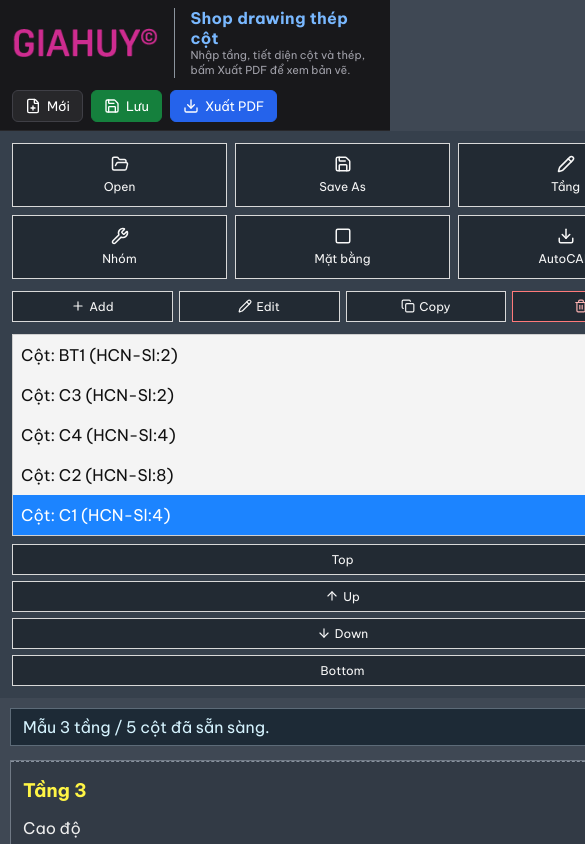
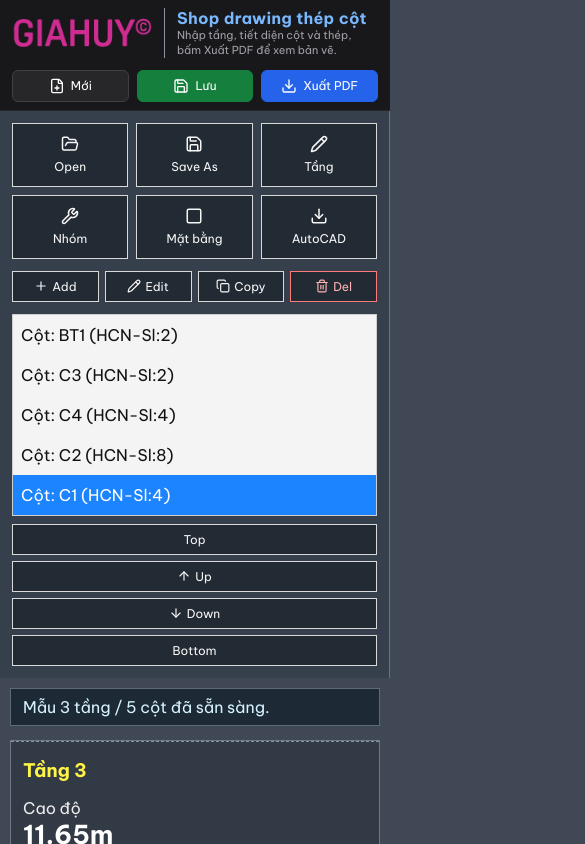
Before and after one commit to ntgiahuy/cot, a React (Vite) app: page / in a window 390 px wide. Shown: the top 844 px of the page, 585 px wide, since content can reach past the window. Built offline with nearby package versions, Linux system fonts and the light colour scheme.

Commit message:
Fix mobile header full width

```diff
--- a/src/App.css
+++ b/src/App.css
@@ -13,10 +13,13 @@
 
 .app-root {
   min-height: 100vh;
+  width: 100%;
+  max-width: 100%;
   display: flex;
   flex-direction: column;
   background: #3f4854;
   font-family: "Be Vietnam Pro", Arial, sans-serif;
+  overflow-x: hidden;
 }
 
 .site-header {
@@ -24,6 +27,8 @@
   flex-wrap: wrap;
   align-items: center;
   gap: 12px;
+  width: 100%;
+  box-sizing: border-box;
   padding: 8px 12px;
   background: #18181b;
   border-bottom: 1px solid #27272a;
@@ -31,20 +36,24 @@
 
 .brand {
   display: flex;
+  flex: 1 1 240px;
   min-width: 0;
   align-items: center;
-  gap: 16px;
+  gap: 12px;
 }
 
 .brand img {
   height: 40px;
   width: auto;
+  max-width: 140px;
   display: block;
+  flex-shrink: 0;
 }
 
 .brand-copy {
   min-width: 0;
-  padding-left: 16px;
+  flex: 1;
+  padding-left: 12px;
   border-left: 1px solid #8b949e;
 }
 
@@ -66,6 +75,7 @@
   display: flex;
   flex-wrap: wrap;
   align-items: center;
+  justify-content: flex-end;
   gap: 8px;
 }
 
@@ -335,6 +345,7 @@ h1 {
 
 .column-band-grid {
   display: grid;
+  grid-template-columns: repeat(auto-fit, minmax(110px, 1fr));
   gap: 8px;
   padding: 16px;
 }
@@ -602,10 +613,38 @@ legend {
   .list-wrap {
     grid-template-columns: 1fr;
   }
+
+  .elevation-board {
+    overflow-x: auto;
+  }
 }
 
 @media (max-width: 720px) {
-  .site-header,
+  .site-header {
+    flex-direction: column;
+    align-items: stretch;
+  }
+
+  .brand {
+    width: 100%;
+    flex: 1 1 auto;
+  }
+
+  .header-actions {
+    margin-left: 0;
+    width: 100%;
+    display: grid;
+    grid-template-columns: repeat(3, minmax(0, 1fr));
+    gap: 8px;
+  }
+
+  .hdr-btn {
+    width: 100%;
+    justify-content: center;
+    padding: 0 8px;
+    font-size: 12px;
+  }
+
   .form-row,
   .topbar,
   .button-row,
@@ -614,9 +653,7 @@ legend {
     flex-direction: column;
     align-items: stretch;
   }
-  .header-actions {
-    margin-left: 0;
-  }
+
   .workspace {
     padding: 10px;
   }
--- a/src/App.tsx
+++ b/src/App.tsx
@@ -384,7 +384,7 @@ export default function App() {
                   <span>H (mm)</span>
                   <strong>{floor.heightMm}</strong>
                 </button>
-                <div className="column-band-grid" style={{ gridTemplateColumns: `repeat(${Math.max(project.columns.length, 1)}, minmax(120px, 1fr))` }}>
+                <div className="column-band-grid">
                   {project.columns.map((column) => {
                     const section = sectionFor(column, floor.id);
                     const active = column.id === selectedColumnId && floor.id === selectedFloorId;
--- a/src/index.css
+++ b/src/index.css
@@ -1,5 +1,11 @@
 * { box-sizing: border-box; }
-html, body, #root { margin: 0; min-height: 100%; }
+html, body, #root {
+  margin: 0;
+  min-height: 100%;
+  width: 100%;
+  max-width: 100%;
+  overflow-x: hidden;
+}
 body {
   background: #3f4854;
   color: #fff;
```
Also changed, not shown: 5 other files (tests, documents, lock files or other folders).
